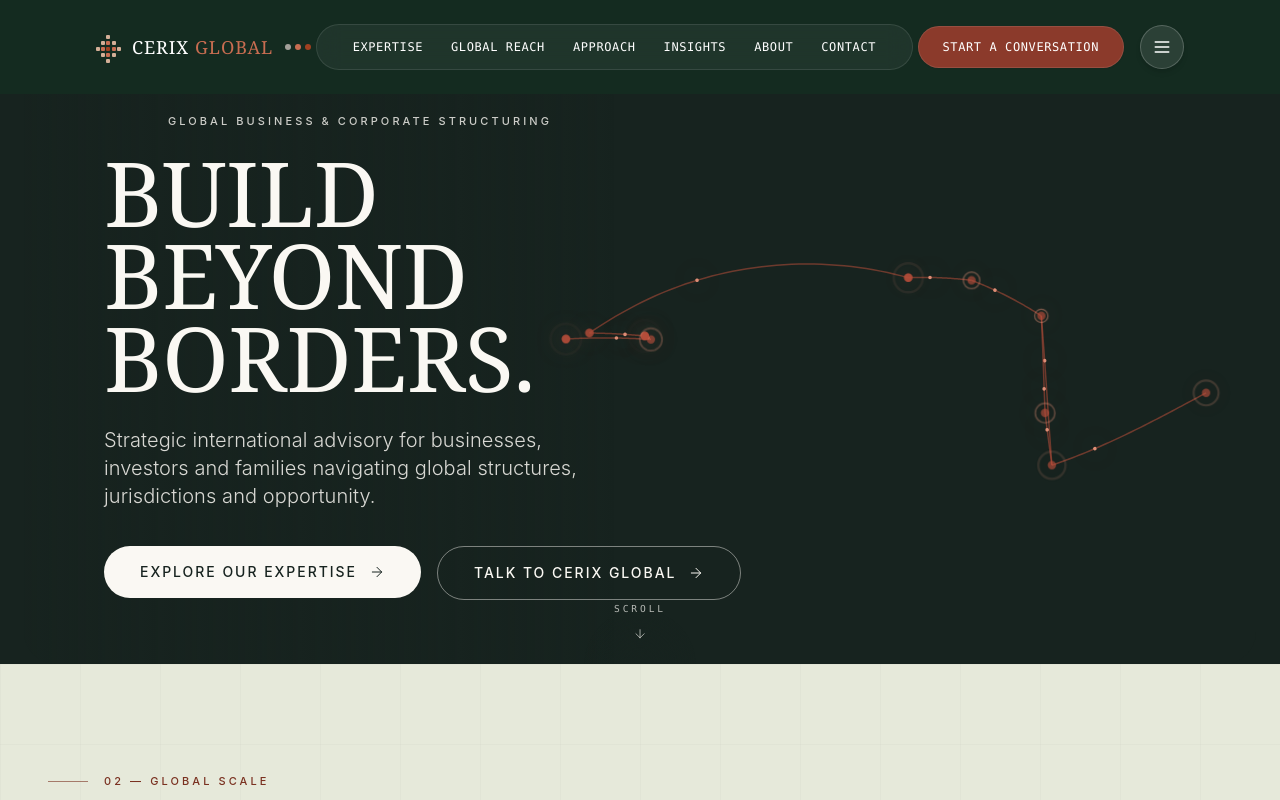
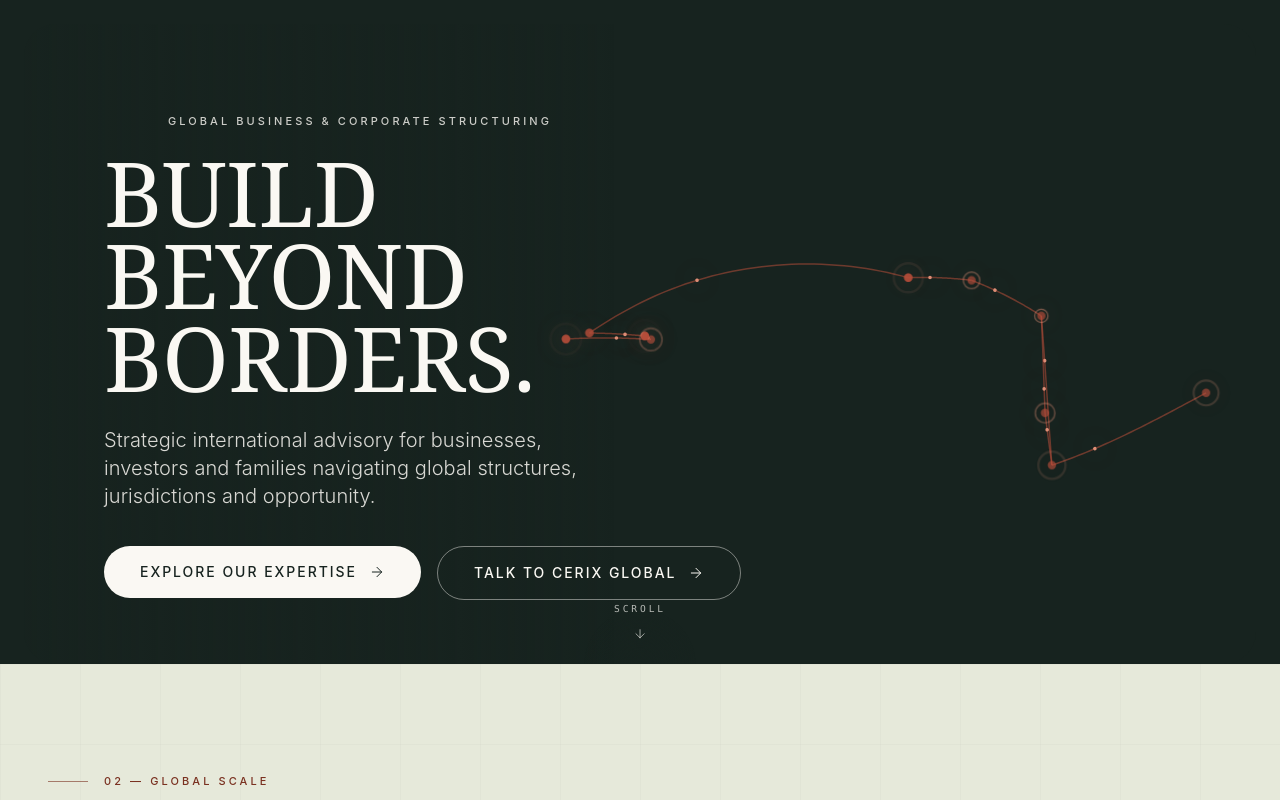
Before and after one commit to krishna-shandilya/CERIX-GLOBAL, a React (Vite) app: page / in a window 1280 px wide. Shown: the top 800 px of the page. Built offline with nearby package versions, Linux system fonts and the light colour scheme; no server answers.

Commit message:
Update App.jsx

```diff
--- a/src/App.jsx
+++ b/src/App.jsx
@@ -1,11 +1,12 @@
 import React, { useState } from 'react';
 import { BrowserRouter as Router, Routes, Route } from 'react-router-dom';
 import Preloader from '@/components/Preloader';
-import Navbar from '@/components/Navbar';
+// 1. DELETE THIS LINE:
+// import Navbar from '@/components/Navbar';
+
 import Home from '@/pages/Home';
 import Expertise from '@/pages/Expertise';
 import Contact from '@/pages/Contact';
-// ... import your other pages and components
 
 export default function App() {
   const [loading, setLoading] = useState(true);
@@ -13,12 +14,14 @@ export default function App() {
   return (
     <Router>
       {loading && <Preloader onComplete={() => setLoading(false)} />}
-      <Navbar />
+
+      {/* 2. DELETE THIS LINE: */}
+      {/* <Navbar /> */}
+
       <Routes>
         <Route path="/" element={<Home />} />
         <Route path="/expertise" element={<Expertise />} />
         <Route path="/contact" element={<Contact />} />
-        {/* other routes */}
       </Routes>
     </Router>
   );
```
